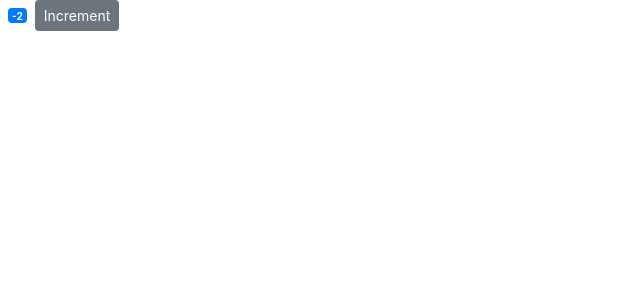
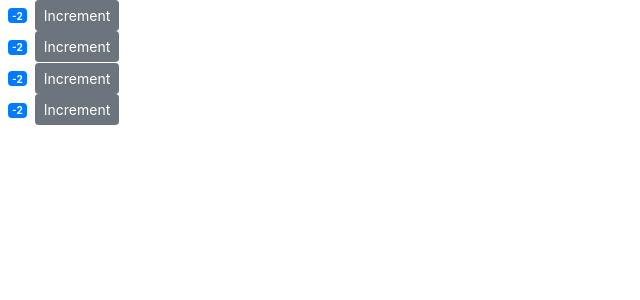
Before and after one commit to Sidm9/REACT-JS--DEMO, a React (Create React App) app: page / in a window 1280 px wide. Shown: the top 300 px of the page, without its empty margins (0-640 px from the left). Built offline with nearby package versions, Linux system fonts and the light colour scheme.

Commit message:
NEW COUNTERS CLASS

```diff
--- /dev/null
+++ b/src/components/counters.jsx
@@ -0,0 +1,18 @@
+import React, { Component } from "react";
+import Counter from "./counter";
+class Counters extends Component {
+  state = {};
+  render() {
+      // MULTIPLE COUNTER CLASS ISOLATED FROM EACH OTHER
+    return (
+      <div>
+        <Counter />
+        <Counter />
+        <Counter />
+        <Counter />
+      </div>
+    );
+  }
+}
+
+export default Counters;
--- a/src/index.js
+++ b/src/index.js
@@ -5,7 +5,9 @@
 import App from "./App";
 import * as serviceWorker from "./serviceWorker";
 import "/Users/SIDDHARTH/Desktop/REACT/counter-app/src/bootstrap.css";
+// eslint-disable-next-line
 import Counter from "./components/counter";
-ReactDOM.render(<Counter />, document.getElementById("root"));
+import Counters from "./components/counters"
+ReactDOM.render(<Counters />, document.getElementById("root"));
 
 serviceWorker.register();
```
